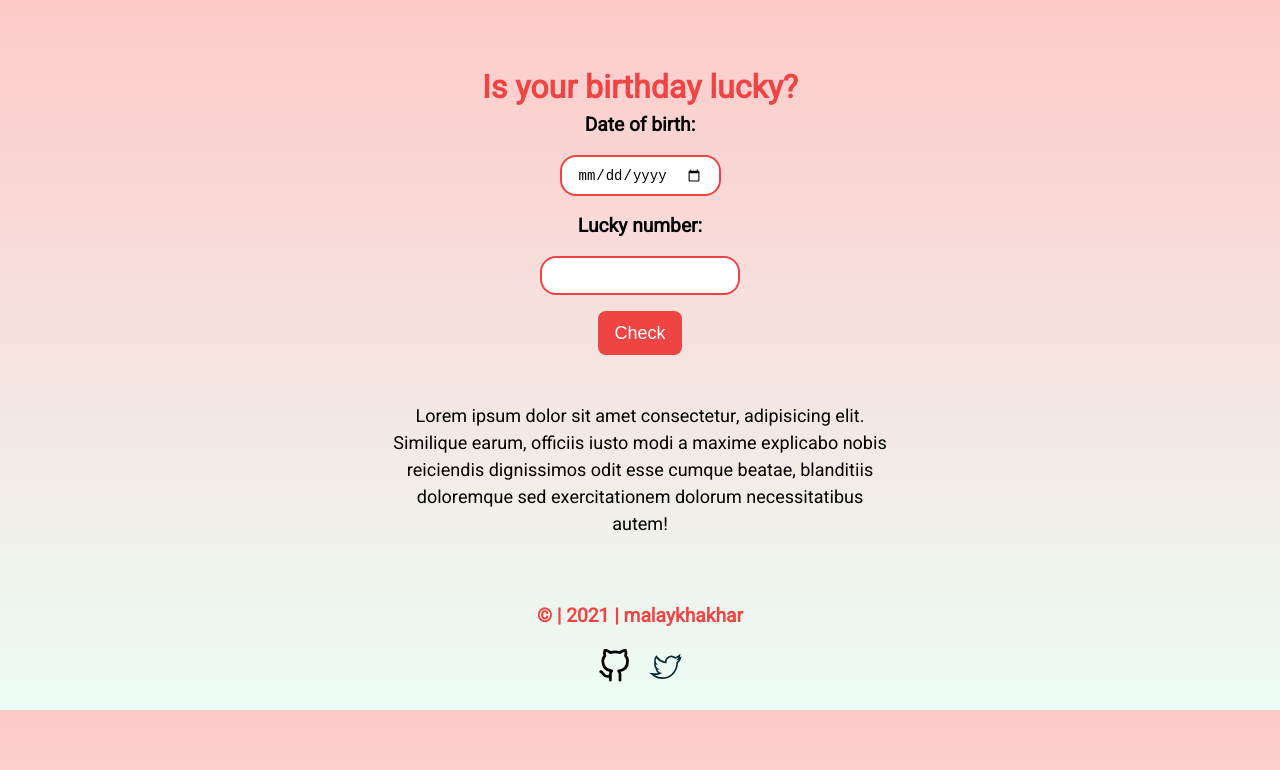
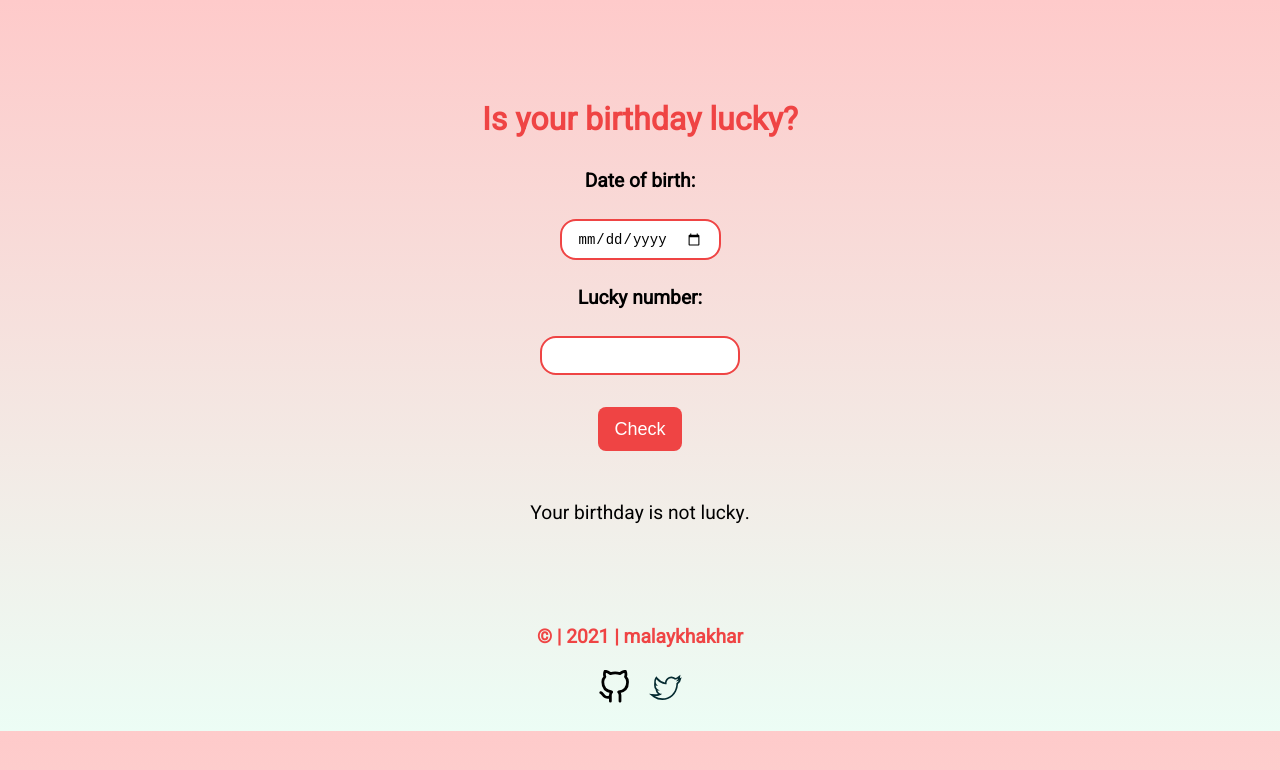
Before and after one commit to malaykhakhar/markEleven, a plain HTML site: page index.html in a window 1280 px wide. Both pictures are taken after a click on the button "Check". Drawn offline with Linux system fonts and the light colour scheme.

Commit message:
docs: added index,js

```diff
--- a/index.html
+++ b/index.html
@@ -19,12 +19,7 @@
 
       <button id="check-button" class="check-button">Check</button>
 
-      <p class="output">
-        Lorem ipsum dolor sit amet consectetur, adipisicing elit. Similique
-        earum, officiis iusto modi a maxime explicabo nobis reiciendis
-        dignissimos odit esse cumque beatae, blanditiis doloremque sed
-        exercitationem dolorum necessitatibus autem!
-      </p>
+      <p class="output"></p>
     </div>
     <footer>
       <p>© | 2021 | malaykhakhar</p>
--- a/index.js
+++ b/index.js
@@ -0,0 +1,29 @@
+const dateOfBirth = document.querySelector("#date-of-birth");
+const luckyNumber = document.querySelector("#lucky-number");
+const checkButton = document.querySelector("#check-button");
+const output = document.querySelector(".output");
+
+function compareValues(sum, num) {
+  if (sum % num === 0) {
+    output.innerHTML = "Yeay! Your birthday is lucky.";
+  } else {
+    output.innerHTML = "Your birthday is not lucky."
+  }
+}
+
+function calculateSum(dob) {
+  dob = dob.replaceAll("-", "");
+  var sum = 0;
+  for (var i = 0; i < dob.length; i++) {
+    sum += Number(dob.charAt(i));
+  }
+  return (sum);
+}
+
+function isYourBirthdayLucky() {
+  var dob = dateOfBirth.value;
+  var sum = calculateSum(dob);
+  compareValues(sum, Number(luckyNumber.value));
+}
+
+checkButton.addEventListener("click", isYourBirthdayLucky);
--- a/style.css
+++ b/style.css
@@ -10,13 +10,15 @@
   margin: 0;
 }
 
+html {
+  background-image: linear-gradient(#fecaca, #ecfdf5);
+}
 body {
-  background-image: linear-gradient(#fecaca, #ecfdf5);
   font-family: "Heebo", sans-serif;
 }
 
 .container {
-  margin: 4rem 0rem 4rem;
+  margin: 6rem 0rem 6rem;
   text-align: center;
 }
 
@@ -25,6 +27,7 @@ body {
 }
 
 .input-label {
+  margin: 1.5rem 0rem;
   display: block;
   font-size: larger;
   font-weight: 600;
@@ -34,14 +37,13 @@ body {
   outline: white;
   font-size: 14px;
   padding: 0.6rem 1rem;
-  margin: 1rem;
   border: 2px solid var(--primary-color);
   border-radius: 1rem;
   max-width: 200px;
 }
 
 .check-button {
-  margin: auto;
+  margin: 2rem auto;
   display: block;
   background-color: var(--primary-color);
   border: none;
@@ -59,7 +61,7 @@ body {
 }
 
 .output {
-  font-size: large;
+  font-size: larger;
   max-width: 500px;
   margin: 3rem auto;
 }
```
